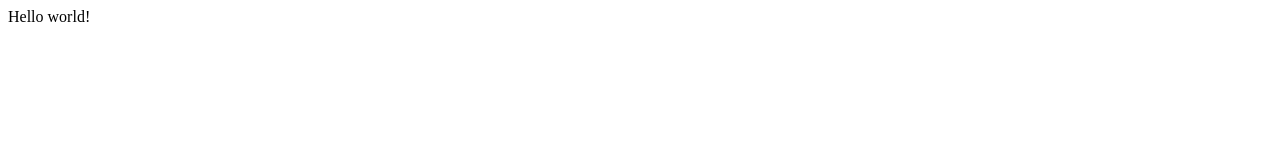
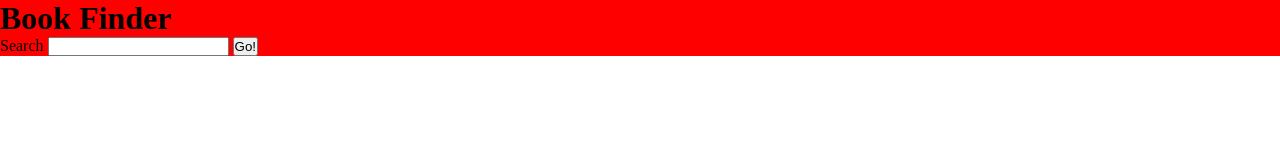
Before and after one commit to azevedev/BookFinder, a plain HTML site: page index.html in a window 1280 px wide. Drawn offline with nearby package versions, Linux system fonts and the light colour scheme.

Commit message:
Will you work?

```diff
--- a/index.html
+++ b/index.html
@@ -3,9 +3,21 @@
 <head>
     <meta charset="UTF-8">
     <meta name="viewport" content="width=device-width, initial-scale=1.0">
-    <title>Document</title>
+    <title>Book Finder</title>
+    <script
+  src="https://code.jquery.com/jquery-3.4.1.min.js"
+  integrity="sha256-CSXorXvZcTkaix6Yvo6HppcZGetbYMGWSFlBw8HfCJo="
+  crossorigin="anonymous"></script>
+  <script src="/script.js"></script>
+  <link rel="stylesheet" href="/style.css">
 </head>
 <body>
-    Hello world!
+    <div class="container">
+        <h1>Book Finder</h1>
+        <div class="search">
+            Search <input type="text" name="" id="">
+            <button>Go!</button>
+        </div>
+    </div>
 </body>
 </html>
--- a/style.css
+++ b/style.css
@@ -0,0 +1,8 @@
+*{
+    padding: 0;
+    margin: 0;
+}
+
+div{
+    background: red;
+}
```
